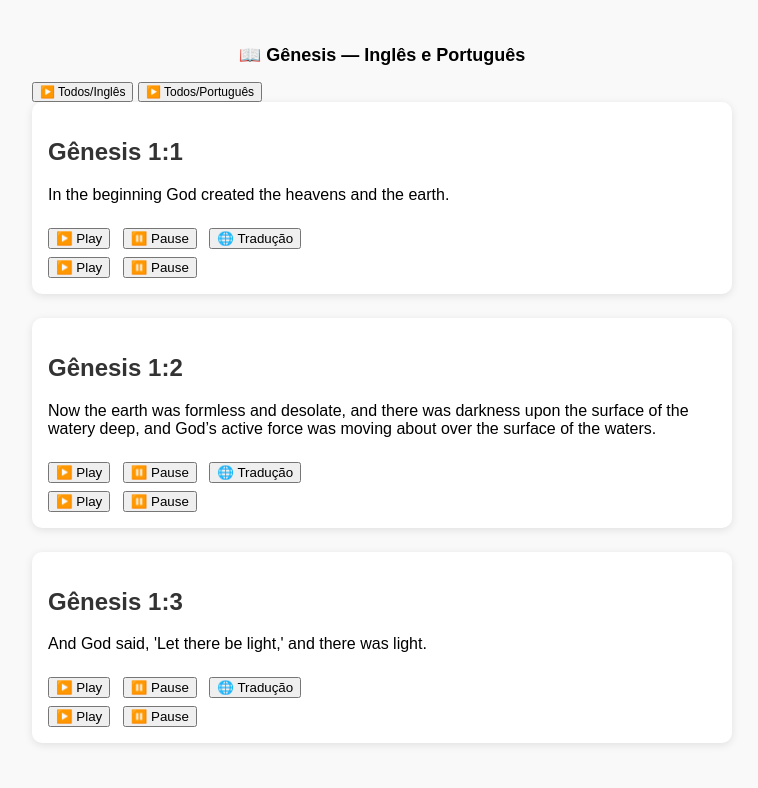
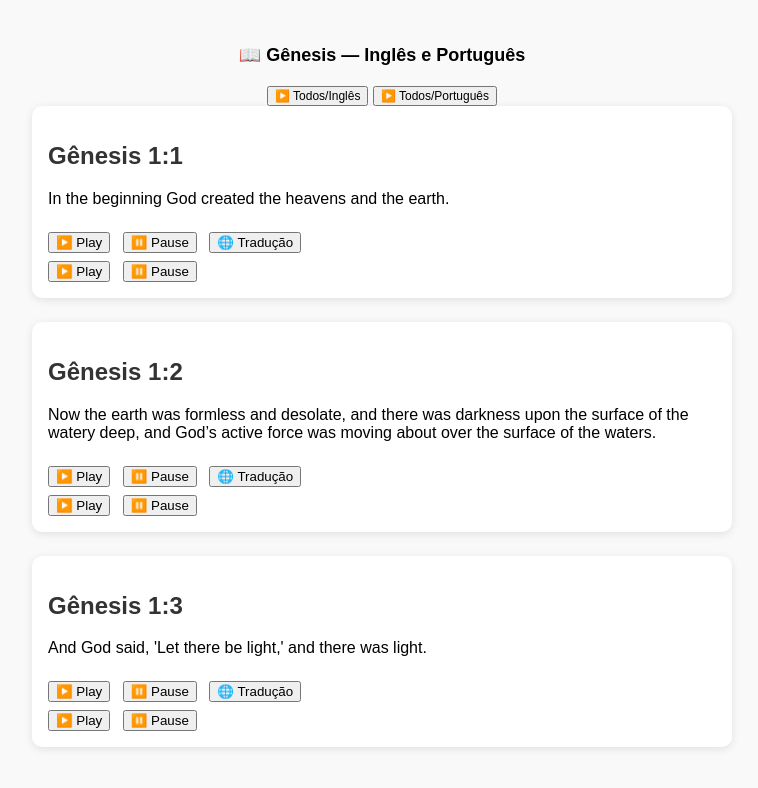
Before and after one commit to gilbertotofanelo-gif/genesis-audio, a plain HTML site: page index.html in a window 1280 px wide. Shown: the whole page, without its empty margins (258-1016 px from the left). Drawn offline with Linux system fonts and the light colour scheme.

Commit message:
Update index.html

```diff
--- a/index.html
+++ b/index.html
@@ -21,10 +21,12 @@
   <h1 style="font-size: 18px; text-align: center; margin-bottom: 1rem;">
   📖 Gênesis — Inglês e Português
 </h1>
-   <div>
+  <div style="text-align: center; margin-top: 20px;">
   <button id="playAllEN" style="font-size:12px;">▶️ Todos/Inglês</button>
   <button id="playAllPT" style="font-size:12px;">▶️ Todos/Português</button>
 </div>
+
+<div id="container"></div>
 
 <div id="container"></div>
 
```
